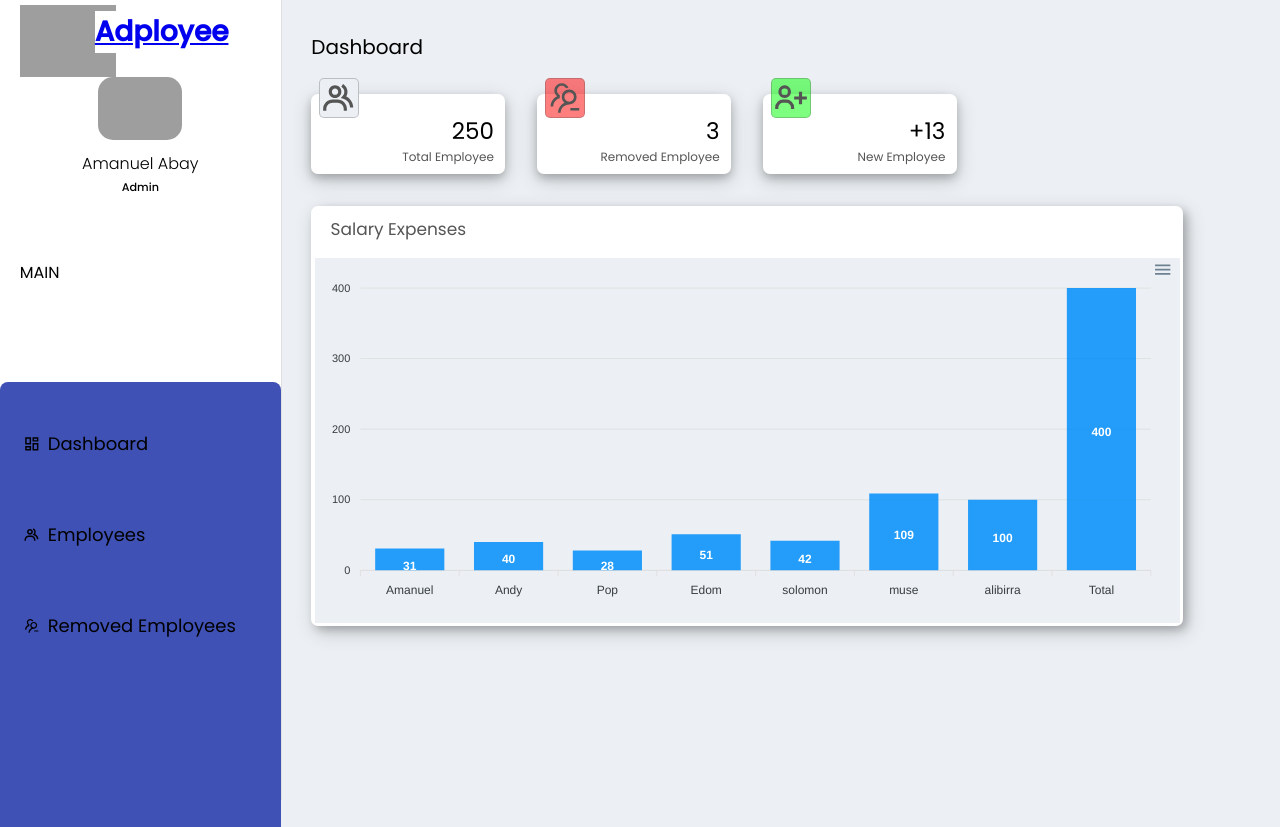
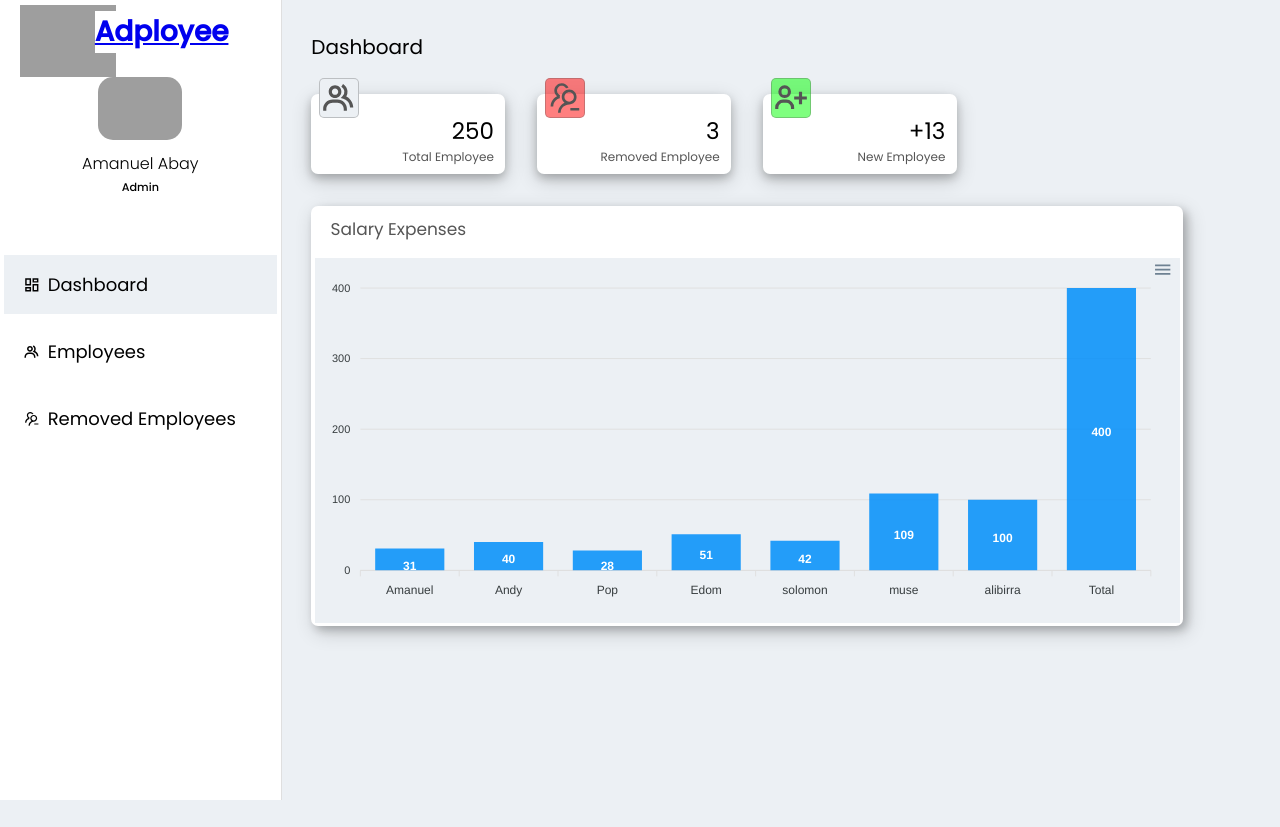
Before and after one commit to AmanuelAbay/Adployee, a React (Create React App) app: page / in a window 1280 px wide. After the commit the page ends 800 px from the top, so only its background shows below. Built offline with nearby package versions, Linux system fonts and the light colour scheme; grey boxes are pictures that could not be loaded.

Commit message:
Navigation Link decoration, rearranging routing paths, and designing login page

```diff
--- a/src/App.tsx
+++ b/src/App.tsx
@@ -3,18 +3,14 @@ import GlobalStyle, { Divider, Layout } from "./globalStyles";
 import Dashboard from "./pages/Dashboard";
 import Login from "./pages/Login";
 import Employees from "./pages/Employees";
-import NotFound from "./pages/NotFound";
+import NotFound from "./pages/PageNotFound";
 import RemovedEmployee from "./pages/RemovedEmployee";
 import { BrowserRouter as Router, Routes, Route } from "react-router-dom";
-import Navbar from "./components/Navigation/Navbar";
 
 const App: React.FC = () => {
   return (
     <Router>
       <GlobalStyle />
-      <Layout>
-        <Navbar />
-        <Divider>
       <Routes>
         <Route path="*" element={<NotFound />} />
         <Route path="/" element={<Dashboard />} />
@@ -22,8 +18,6 @@ const App: React.FC = () => {
         <Route path="employees" element={<Employees />} />
         <Route path="removed_employees" element={<RemovedEmployee />} />
       </Routes>
-        </Divider>
-      </Layout>
     </Router>
   );
 };
--- /dev/null
+++ b/src/components/Error/NotFound.tsx
@@ -0,0 +1,14 @@
+import React from "react";
+import { FullLayout, NormalText } from "../../globalStyles";
+
+const NotFound: React.FC = () => {
+  return (
+    <FullLayout color="#fff">
+      <NormalText fs="4rem" fw="bold">
+        404 Not Found
+      </NormalText>
+    </FullLayout>
+  );
+};
+
+export default NotFound;
--- /dev/null
+++ b/src/components/Login/AdminLogin.tsx
@@ -0,0 +1,55 @@
+import React from "react";
+import { MdOutlineEmail } from "react-icons/md";
+import { RiLockPasswordLine } from "react-icons/ri";
+import { FullLayout, NormalText } from "../../globalStyles";
+import { DataInput, RegisterButton } from "../Employee/Form/form";
+import { Input, LogInLayout } from "./loginStyles";
+
+const AdminLogin = () => {
+  return (
+    <form>
+      <FullLayout>
+        <LogInLayout>
+          <NormalText fs="30px" fw="bold">
+            Login
+          </NormalText>
+          <Input>
+            <MdOutlineEmail
+              style={{
+                background: "transparent",
+                color: "#55555570",
+              }}
+              size="1.5rem"
+            />
+            <DataInput
+              w="90%"
+              b="none"
+              placeholder="example@gmail.com"
+              required
+              type="email"
+            />
+          </Input>
+          <Input>
+            <RiLockPasswordLine
+              style={{
+                background: "transparent",
+                color: "#55555570",
+              }}
+              size="1.5rem"
+            />
+            <DataInput
+              w="90%"
+              b="none"
+              placeholder="********"
+              required
+              type="password"
+            />
+          </Input>
+          <RegisterButton>Login</RegisterButton>
+        </LogInLayout>
+      </FullLayout>
+    </form>
+  );
+};
+
+export default AdminLogin;
--- /dev/null
+++ b/src/components/Login/loginStyles.ts
@@ -0,0 +1,27 @@
+import styled from "styled-components";
+import { DisplayArea } from "../../globalStyles";
+import { RegisterButton } from "../Employee/Form/form";
+
+export const LogInLayout = styled(DisplayArea)`
+  display: flex;
+  flex-direction: column;
+  align-items: center;
+  width: 40%;
+  background: #fff;
+  padding: 1rem 1rem;
+`;
+
+export const Input = styled.span`
+  width: 60%;
+  display: flex;
+  flex-direction: row;
+  align-items: center;
+  justify-content: start;
+  background: transparent;
+  border: 1px solid #55555550;
+  border-radius: 5px;
+  background: #ecf0f4;
+  padding: 0.2rem 1rem;
+`;
+
+// export const LoginButton = styled(RegisterButton);
--- a/src/components/Navigation/Navbar.tsx
+++ b/src/components/Navigation/Navbar.tsx
@@ -15,9 +15,13 @@ import {
 import { MdOutlineDashboard } from "react-icons/md";
 import { AiOutlineUsergroupDelete } from "react-icons/ai";
 import { BiGroup } from "react-icons/bi";
+import { useLocation } from "react-router-dom";
 
 // https://res.cloudinary.com/amanuel/image/upload/v1661031755/addissoftware/logo-removebg-preview_i094qa.png
 const Navbar: React.FC = () => {
+  const location = useLocation();
+  console.log(location.pathname);
+
   return (
     <NavbarContainer>
       <UpperNavBar>
@@ -35,37 +39,36 @@ const Navbar: React.FC = () => {
           <NavName>Amanuel Abay</NavName>
           <NavProfileRole>Admin</NavProfileRole>
         </NavbarProfile>
-        <div>
-          <NavName
-            mt="4rem"
-            width="100%"
-            alignment="center"
-            size="1rem"
-            fw="medium"
-            pl="7%"
-          >
-            MAIN
-          </NavName>
-        </div>
       </UpperNavBar>
       <NavbarList>
         {/* <NavbarItem> */}
-        <NavLinks href="/">
+        <NavLinks
+          background={location.pathname === "/" ? "#ecf0f4" : "transparent"}
+          href="/"
+        >
           <MdOutlineDashboard
             style={{ background: "transparent" }}
             size="1.1rem"
           />
           Dashboard
         </NavLinks>
-        {/* </NavbarItem> */}
-        {/* <NavbarItem> */}
-        <NavLinks href="/employees">
+        <NavLinks
+          background={
+            location.pathname === "/employees" ? "#ecf0f4" : "transparent"
+          }
+          href="/employees"
+        >
           <BiGroup size="1.1rem" style={{ background: "transparent" }} />
           Employees
         </NavLinks>
-        {/* </NavbarItem>
-        <NavbarItem> */}
-        <NavLinks href="/removed_employees">
+        <NavLinks
+          background={
+            location.pathname === "/removed_employees"
+              ? "#ecf0f4"
+              : "transparent"
+          }
+          href="/removed_employees"
+        >
           <AiOutlineUsergroupDelete
             size="1.1rem"
             style={{ background: "transparent" }}
--- a/src/globalStyles.ts
+++ b/src/globalStyles.ts
@@ -23,9 +23,17 @@ interface Props {
   color?: string;
 }
 
+interface layout {
+  background?: string;
+}
+
 interface Display {
   width?: string;
   p?: string;
+}
+
+interface ActiveLink {
+  background?: string;
 }
 
 const GlobalStyle = createGlobalStyle`
@@ -36,6 +44,15 @@ const GlobalStyle = createGlobalStyle`
     font-family: 'Poppins', sans-serif;
     background: #ecf0f4;
 }
+`;
+
+export const FullLayout = styled.div<layout>`
+  width: 100vw;
+  height: 100vh;
+  background: ${({ background }) => background};
+  display: flex;
+  align-items: center;
+  justify-content: center;
 `;
 
 export const Heading = styled.h2<Props>`
@@ -73,7 +90,6 @@ export const NavbarContainer = styled.div`
 
 export const UpperNavBar = styled.div`
   background: #fff;
-  height: 44%;
 `;
 
 export const NavbarCompanyDesc = styled.div`
@@ -124,7 +140,7 @@ export const NavName = styled.p<Text>`
   font-weight: ${({ fw }) => (fw ? fw : "300")};
   background: #fff;
   margin-top: ${({ mt }) => (mt ? mt : "8px")};
-  padding-left: ${({ pl }) => (pl ? pl : "")}
+  padding-left: ${({ pl }) => (pl ? pl : "")};
 
 `;
 export const NavProfileRole = styled.p`
@@ -140,17 +156,16 @@ export const NavbarList = styled.ul`
   list-style: none;
   display: flex;
   flex-direction: column;
-  gap: 2rem;
-  background: #3f51b4;
+  gap: 0.5rem;
   border-radius: 0.5rem 0.5rem 0 0;
   padding: 2rem 4px;
-  height: 56%;
+  background: #fff;
 `;
 
-export const NavLinks = styled.a`
+export const NavLinks = styled.a<ActiveLink>`
   text-decoration: none;
   color: black;
-  background: #3f51b4;
+  background: ${({ background }) => background};
   width: 100%;
   font-size: 18px;
   cursor: pointer;
@@ -164,7 +179,6 @@ export const NavLinks = styled.a`
 
   &:hover {
     background: #ecf0f4;
-    border-radius: 2rem;
   }
   }
 `;
@@ -172,15 +186,6 @@ export const NavLinks = styled.a`
 export const Container = styled.div`
   padding-left: 1.5%;
 `;
-
-// export const MainHeading = styled.h1`
-//   font-size: clamp(2.3rem, 6vw, 4.5rem);
-//   margin-bottom: 2rem;
-//   color: ${({ inverse }) => (inverse ? "#403ae3" : "#fff")};
-//   width: 100%;
-//   letter-spacing: 4px;
-//   text-align: center;
-// `;
 
 export const Layout = styled.div`
   width: 100%;
@@ -193,101 +198,6 @@ export const Divider = styled.div`
   width: 78%;
 `;
 
-// export const TextWrapper = styled.span`
-//   color: ${({ color }) => (color ? color : "")};
-//   font-size: ${({ size }) => (size ? size : "")};
-//   font-weight: ${({ weight }) => (weight ? weight : "")};
-//   letter-spacing: ${({ spacing }) => (spacing ? spacing : "")};
-//   padding: ${({ padding }) => (padding ? padding : "")};
-//   margin: ${({ margin }) => (margin ? margin : "")};
-//   margin-bottom: ${({ mb }) => (mb ? mb : "")};
-//   margin-top: ${({ mt }) => (mt ? mt : "")};
-// `;
-// export const Section = styled.section`
-//   padding: ${({ padding }) => (padding ? padding : "140px 0")};
-//   margin: ${({ margin }) => (margin ? margin : "")};
-//   background: ${({ inverse }) => (inverse ? "white" : "#071c2f")};
-//   position: ${({ position }) => (position ? position : "")};
-//   width: ${({ width }) => (width ? width : "auto")};
-//   min-width: ${({ minWidth }) => (minWidth ? minWidth : "auto")};
-//   max-width: ${({ maxWidth }) => (maxWidth ? maxWidth : "auto")};
-//   height: ${({ height }) => (height ? height : "auto")};
-//   max-height: ${({ maxHeight }) => (maxHeight ? maxHeight : "auto")};
-//   min-height: ${({ minHeight }) => (minHeight ? minHeight : "auto")};
-
-//   @media screena and (max-width: 768px) {
-//     padding: ${({ smPadding }) => (smPadding ? smPadding : "70px 0")};
-//   }
-// `;
-// export const Row = styled.div`
-//   display: flex;
-//   justify-content: ${({ justify }) => (justify ? justify : "")};
-//   align-items: ${({ align }) => (align ? align : "")};
-//   gap: ${({ gap }) => (gap ? gap : "")};
-//   padding: ${({ padding }) => (padding ? padding : "")};
-//   margin: ${({ margin }) => (margin ? margin : "")};
-//   position: ${({ position }) => (position ? position : "")};
-//   width: ${({ width }) => (width ? width : "auto")};
-//   min-width: ${({ minWidth }) => (minWidth ? minWidth : "auto")};
-//   max-width: ${({ maxWidth }) => (maxWidth ? maxWidth : "auto")};
-//   height: ${({ height }) => (height ? height : "auto")};
-//   max-height: ${({ maxHeight }) => (maxHeight ? maxHeight : "auto")};
-//   min-height: ${({ minHeight }) => (minHeight ? minHeight : "auto")};
-//   flex-wrap: ${({ wrap }) => (wrap ? wrap : "")};
-// `;
-// export const Column = styled.div`
-//   display: flex;
-//   flex-direction: column;
-//   justify-content: ${({ justify }) => (justify ? justify : "")};
-//   align-items: ${({ align }) => (align ? align : "")};
-//   gap: ${({ gap }) => (gap ? gap : "")};
-//   padding: ${({ padding }) => (padding ? padding : "")};
-//   margin: ${({ margin }) => (margin ? margin : "")};
-//   position: ${({ position }) => (position ? position : "")};
-//   width: ${({ width }) => (width ? width : "auto")};
-//   min-width: ${({ minWidth }) => (minWidth ? minWidth : "auto")};
-//   max-width: ${({ maxWidth }) => (maxWidth ? maxWidth : "auto")};
-//   height: ${({ height }) => (height ? height : "auto")};
-//   max-height: ${({ maxHeight }) => (maxHeight ? maxHeight : "auto")};
-//   min-height: ${({ minHeight }) => (minHeight ? minHeight : "auto")};
-// `;
-
-// export const Button = styled.button`
-//   border-radius: 4px;
-//   background: none;
-//   white-space: nowrap;
-//   padding: 10px 20px;
-//   font-size: 16px;
-//   color: #fff;
-//   outline: none;
-//   border: 2px soild #fff;
-//   cursor: pointer;
-//   overflow: hidden;
-//   position: relative;
-
-//   &:before {
-//     background: #fff;
-//     content: "";
-//     position: absolute;
-//     top: 50%;
-//     left: 50%;
-//     transform: translate(-50%, -50%);
-//     z-index: -1;
-//     transition: all 0.6s ease;
-//     width: 100%;
-//     height: 0%;
-//     transform: translate(-50%, -50%) rotate(45deg);
-//   }
-
-//   &:hover:before {
-//     height: 500%;
-//   }
-
-//   &:hover {
-//     color: black;
-//   }
-// `;
-
 export const NormalText = styled.label<TextFormat>`
   font-size: ${({ fs }) => (fs ? fs : "")};
   font-weight: ${({ fw }) => (fw ? fw : "")};
--- a/src/pages/Dashboard.tsx
+++ b/src/pages/Dashboard.tsx
@@ -1,12 +1,18 @@
 import React from "react";
-import { Container } from "../globalStyles";
+import { Container, Divider, Layout } from "../globalStyles";
 import DashboardComponent from "../components/Dashboard/Dashboard";
+import Navbar from "../components/Navigation/Navbar";
 
 const Dashboard: React.FC = () => {
   return (
-    <Container>
-      <DashboardComponent />
-    </Container>
+    <Layout>
+      <Navbar />
+      <Divider>
+        <Container>
+          <DashboardComponent />
+        </Container>
+      </Divider>
+    </Layout>
   );
 };
 
--- a/src/pages/Employees.tsx
+++ b/src/pages/Employees.tsx
@@ -1,12 +1,18 @@
 import React from "react";
 import Employee from "../components/Employee/Employee";
-import { Container } from "../globalStyles";
+import Navbar from "../components/Navigation/Navbar";
+import { Container, Divider, Layout } from "../globalStyles";
 
 const Employees: React.FC = () => {
   return (
-    <Container>
-      <Employee />
-    </Container>
+    <Layout>
+      <Navbar />
+      <Divider>
+        <Container>
+          <Employee />
+        </Container>
+      </Divider>
+    </Layout>
   );
 };
 
--- a/src/pages/Login.tsx
+++ b/src/pages/Login.tsx
@@ -1,7 +1,8 @@
 import React from "react";
+import AdminLogin from "../components/Login/AdminLogin";
 
 const Login: React.FC = () => {
-  return <div>Login</div>;
+  return <AdminLogin />;
 };
 
 export default Login;
--- a/src/pages/NotFound.tsx
+++ /dev/null
@@ -1,7 +0,0 @@
-import React from "react";
-
-const NotFound: React.FC = () => {
-  return <div>Page Not Found</div>;
-};
-
-export default NotFound;
--- /dev/null
+++ b/src/pages/PageNotFound.tsx
@@ -0,0 +1,8 @@
+import React from "react";
+import NotFound from "../components/Error/NotFound";
+
+const PageNotFound: React.FC = () => {
+  return <NotFound />;
+};
+
+export default PageNotFound;
```
Also changed, not shown: src/components/Employee/Form/form.ts (+5 -2 lines). Lines whose indentation alone changed are shown as unchanged.
